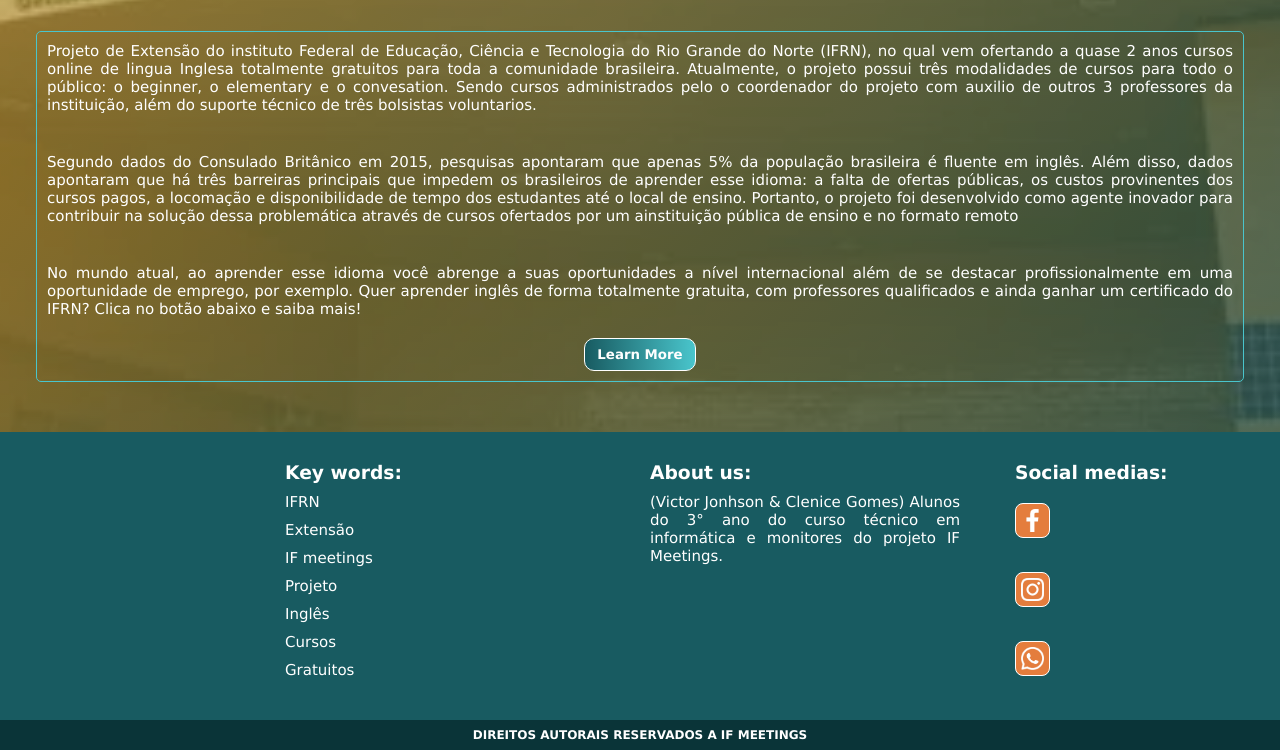
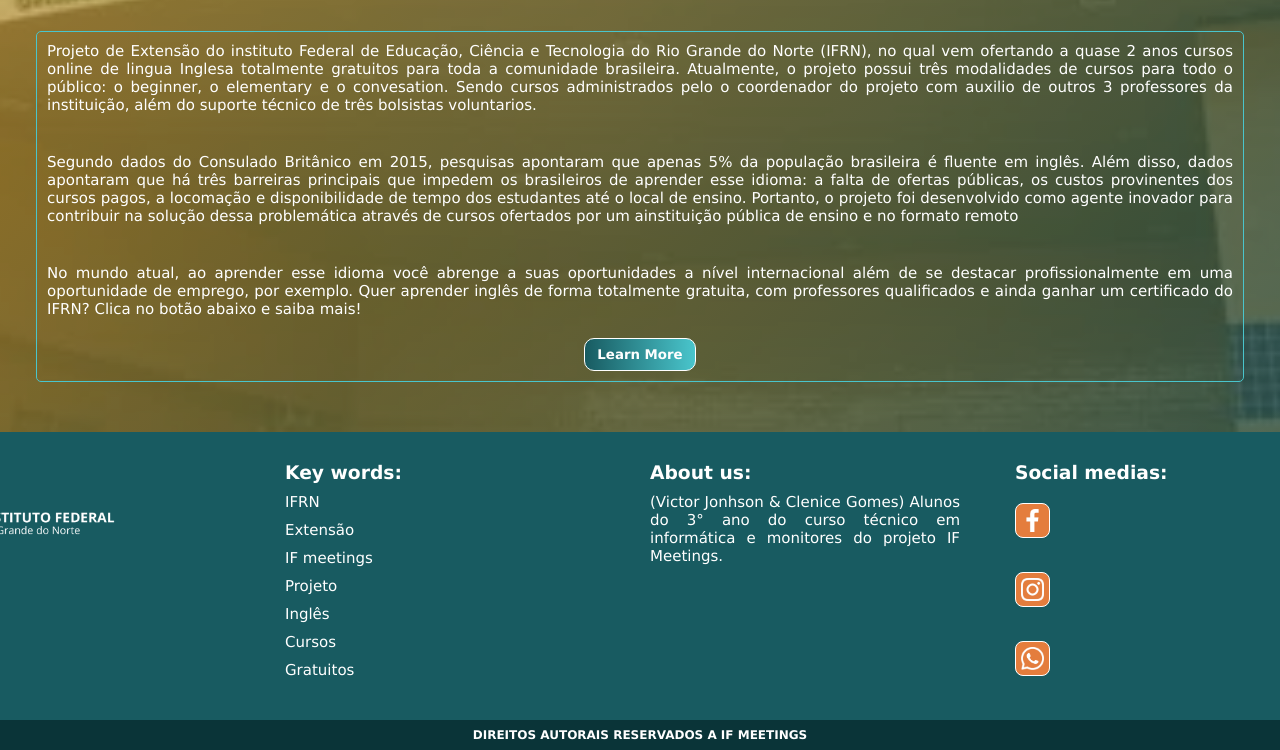
Before and after one commit to VJonhson-webDeveloper/IFmeetings-teste, a plain HTML site: page index.html in a window 1280 px wide. Shown: the part 556-1306 px from the top of the page. Drawn offline with Linux system fonts and the light colour scheme.

Commit message:
Alterando erros de imagens 2

```diff
--- a/index.html
+++ b/index.html
@@ -70,7 +70,7 @@
 
     <footer class="rodape">
         <div class="side">
-            <img src="../IF meetings 2/pictures/logo-ifrn.png" alt="">
+            <img src="pictures/logo-ifrn.png" alt="">
         </div>
 
         <div class="side">
```
